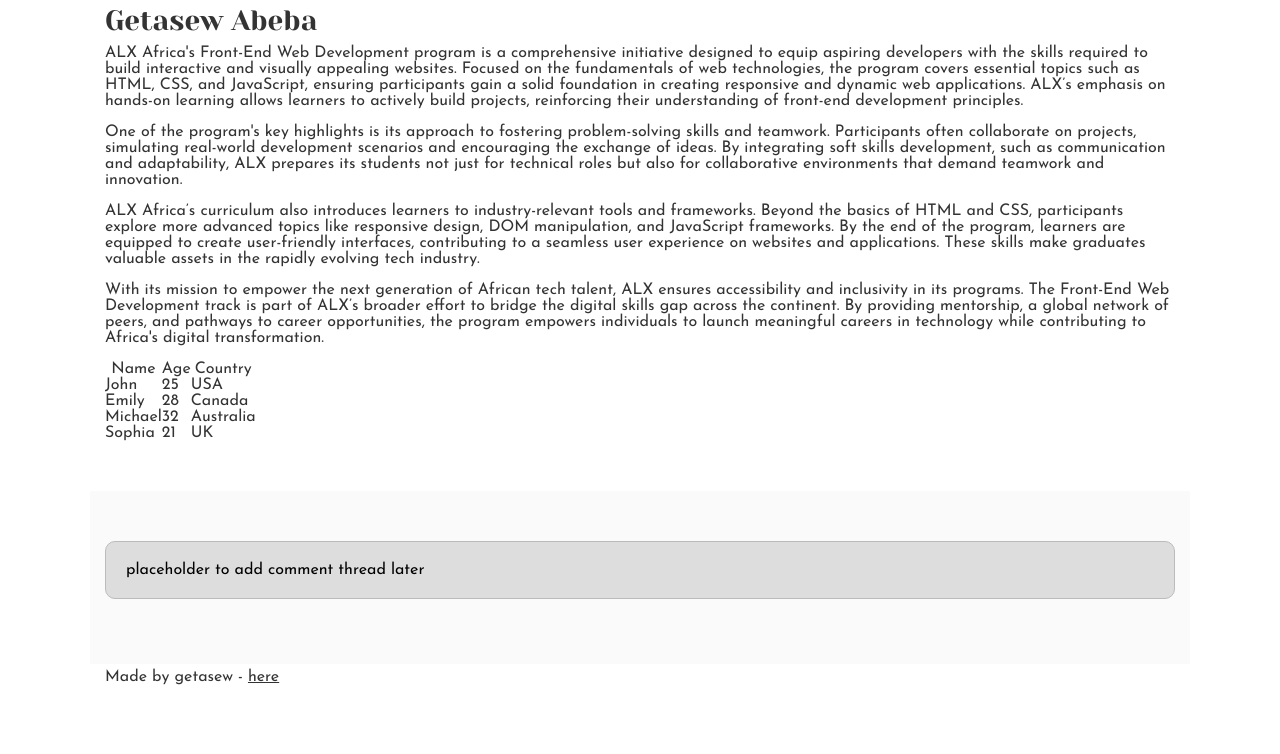
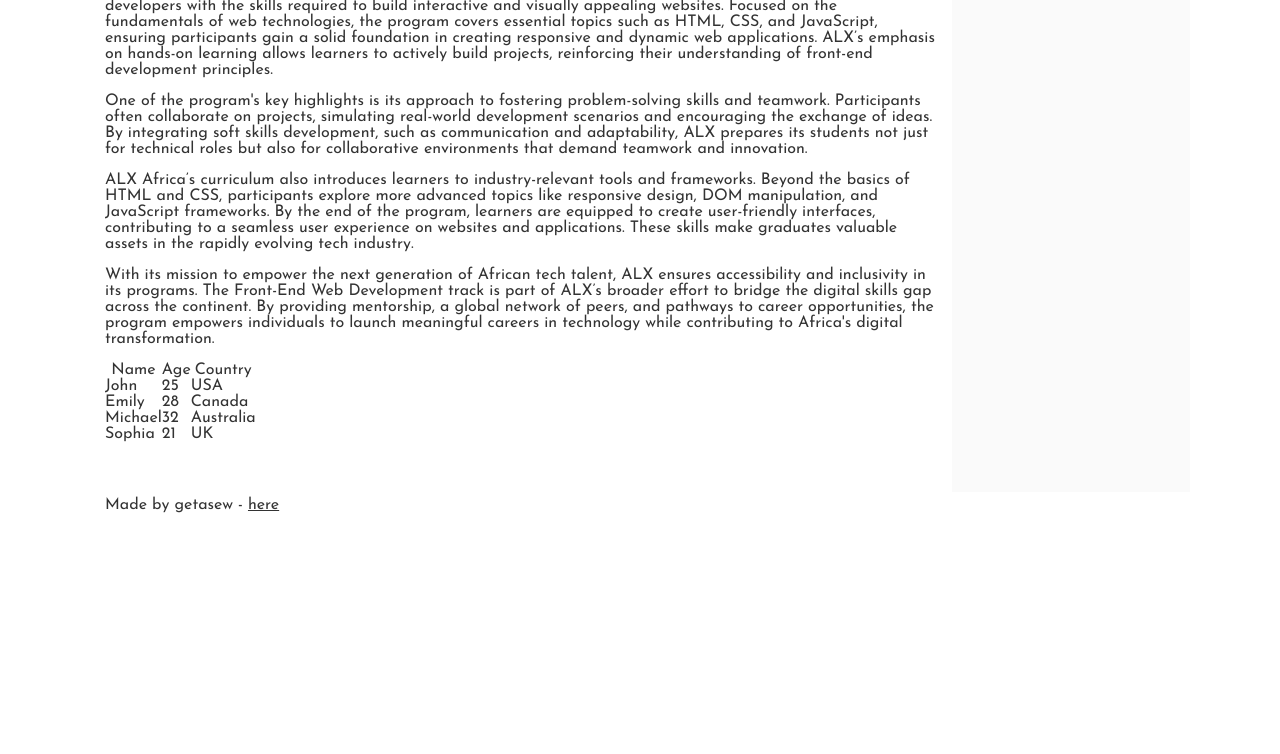
Before and after one commit to muhamedgech/My_First_Portfolio, a plain HTML site: page css_basic/index.html in a window 1280 px wide. Shown: the part 343-1097 px from the top of the page. After the commit the page ends 876 px from the top, so only its background shows below. Drawn offline with Linux system fonts and the light colour scheme.

Commit message:
second com

```diff
--- a/css_basic/base.css
+++ b/css_basic/base.css
@@ -58,6 +58,7 @@ table {
 body {
 	font-family: 'Josefin Sans', serif;
 	color: rgba(0, 0, 0, 0.8);
+    display: flex;
 }
 h1, h2, h3, h4, h5, h6, header {
 	font-family: 'Yeseva One', sans-serif;
@@ -93,6 +94,7 @@ a {
 	body {
 		width: 1100px;
 		margin: 0 auto;
+        display: flex
 	}
 }
 
--- a/css_basic/styles.css
+++ b/css_basic/styles.css
@@ -0,0 +1,26 @@
+/* Importing webfonts */
+/* (If you're learning CSS, you should disregard that) */
+
+@import url(https://fonts.googleapis.com/css?family=Yeseva+One);
+@import url(https://fonts.googleapis.com/css?family=Josefin+Sans:400,700,700italic,400italic);
+
+
+/* CSS reset rules */
+
+body {
+	display: flex;
+    flex-direction: column ;
+}
+main {
+	display: flex;
+    flex-direction: row ;
+    flex: auto
+}
+article{
+    flex: 4;
+    overflow-y: auto
+}
+aside{
+    flex: 1;
+    overflow-y: auto
+}
```
